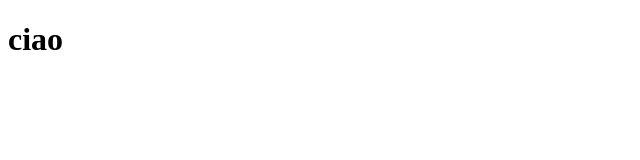
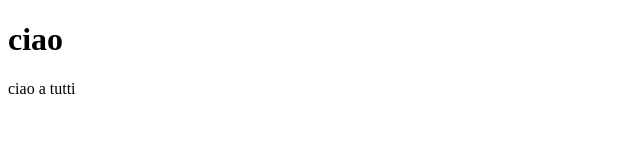
Before and after one commit to Alessio-Salerno/progettogithub, a plain HTML site: page index.html in a window 1280 px wide. Shown: the full height of the page, 0-640 px from the left. Drawn offline with Linux system fonts and the light colour scheme.

Commit message:
creato paragrafo

```diff
--- a/index.html
+++ b/index.html
@@ -7,6 +7,7 @@
 </head>
 <body>
         <h1>ciao</h1>
+        <p class="satu">ciao a tutti</p>
 
 
 </body>
```
